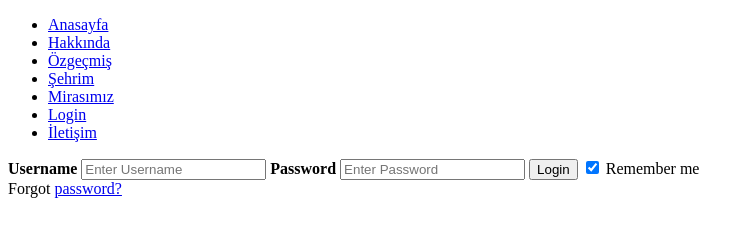
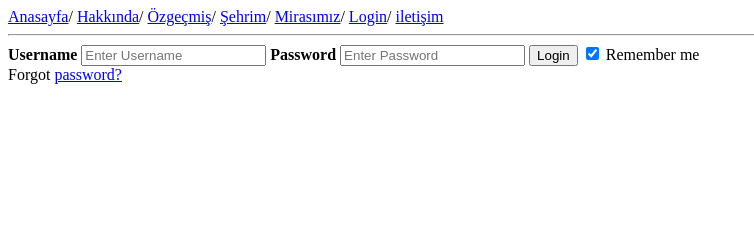
Before and after one commit to k2dir/weebbtech, a plain HTML site: page html/login.html in a window 1280 px wide. Shown: the whole page, without its empty margins (0-754 px from the left). Drawn offline with Linux system fonts and the light colour scheme; files that its build step writes are made by us from their sources.

Commit message:
Update login.html

```diff
--- a/html/login.html
+++ b/html/login.html
@@ -8,17 +8,17 @@
 </head>
 <body>
 
-    <nav class="l-menu">
-        <ul>
-            <li class="menu"><a id="Anasayfa" href="../index.html">Anasayfa</a></li>
-            <li class="menu"><a id="Hakkında" href="aboutme.html">Hakkında</a></li>
-            <li class="menu"><a id="Özgeçmiş"  href="Resume.html">Özgeçmiş</a></li>
-            <li class="menu"><a id="Şehrim" href="MyCity.html">Şehrim</a></li>
-            <li class="menu"><a id="Mirasımız" href="OutHeritage.html">Mirasımız</a></li>
-            <li class="menu"><a id="Login" href="login.html">Login</a></li>
-            <li class="menu"><a id="İletişim" href="Contact.html">İletişim</a></li>
-        </ul>
-    </nav>
+  <div class="header">
+    <a id="Main page" href="../index.html">Anasayfa</a>/
+   <a id="About me" href="aboutme.html">Hakkında</a>/
+    <a id="Resume"  href="Resume.html">Özgeçmiş</a>/
+    <a id="My City" href="MyCity.html">Şehrim</a></li>/
+    <a id="Our heritage" href="OutHeritage.html">Mirasımız</a>/
+   <a id="Login" href="login.html">Login</a></li>/
+    <a id="contact" href="Contact.html">iletişim</a>
+
+    <hr>
+</div>
     <div id="kayıt_formu">
         <form action="index.php" method="POST">
             <div class="l-imgcontainer">
```
